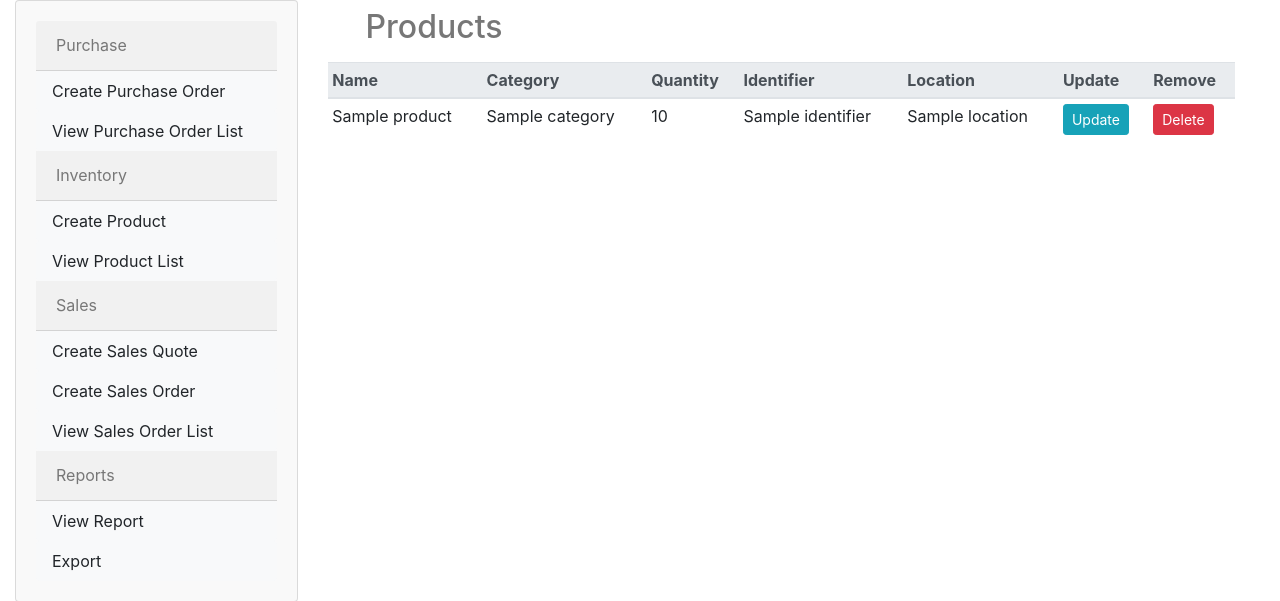
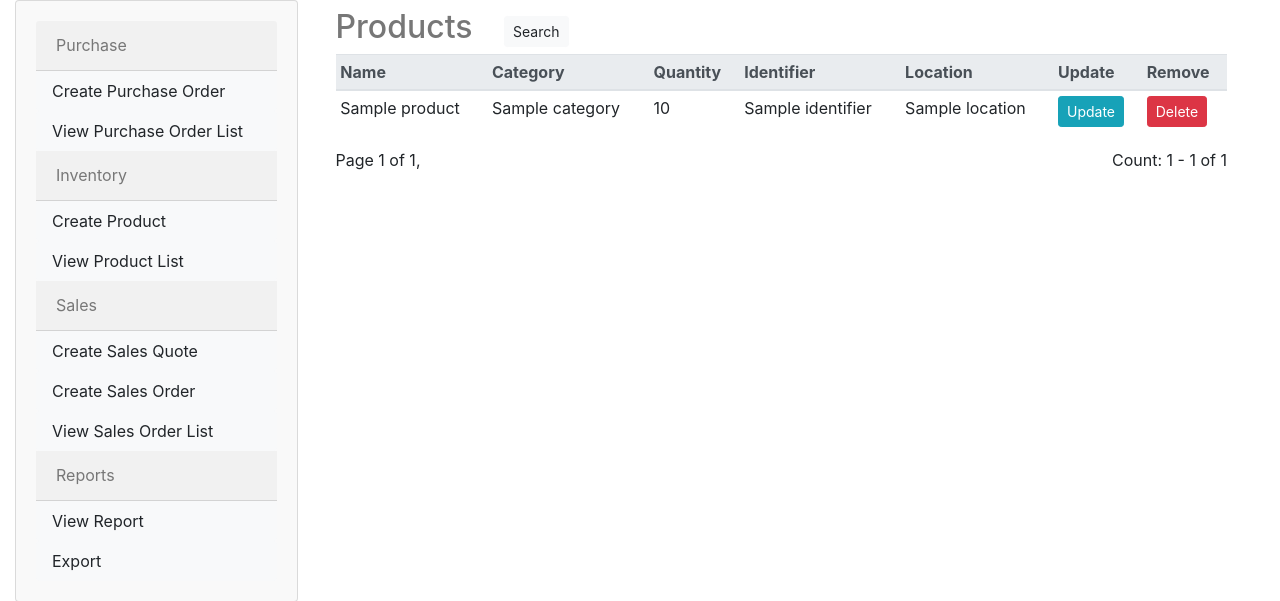
Before and after one commit to JoshiGirish/InventoryManagement, a Django app: template pyVenv/src/InventoryManagement/InvManage/templates/display/products.html in a window 1280 px wide. Shown: the part 56-657 px from the top of the page. Run offline with Django 3.2, Linux system fonts and the light colour scheme; the template is opened without the code that fills it: most values are stand-ins (such as "Sample title", 1, 10 or a date in 2020); some libraries are stand-ins or nearby versions.

Commit message:
Added support for filtering, pagination, and item count.

```diff
--- a/pyVenv/src/InventoryManagement/InvManage/templates/display/products.html
+++ b/pyVenv/src/InventoryManagement/InvManage/templates/display/products.html
@@ -1,15 +1,35 @@
 {% extends 'base.html' %}
 
 {% block title %}
-  <div class="container col-sm-6 m-2">
-    <div class="container d-flex align-items-center row">
+  <div class="m-2">
+    <div class="d-flex align-items-center row">
         <!-- <h2 class="col-sm-6">Create Product</h2> -->
-        <h2 class="col-sm-6" style="color: #777777;">Products</h2>
-            <!-- <div>
-                <button class="btn btn-light m-1"><i class="fas fa-plus"></i> New</button>
-                <button class="btn btn-light m-1"><i class="fas fa-edit"></i> Edit</button>
-                <button type= "submit" class="btn btn-light m-1"><i class="fas fa-save"></i> Save</button>
-            </div> -->
+        <div class="col-sm-2">
+          <h2 style="color: #777777;">Products</h2>
+        </div>
+        <div class="col-sm-10">
+          <form class="form-inline" id="productsFilterForm" action="" method="GET">
+              <!-- {{ myFilter.form }} -->
+              <div class="col-sm-9">
+              {% for field in myFilter.form %}
+                <div class="form-group form-row m-1">
+                    <div class="col-sm-4">
+                        <label>{{ field.label }}</label>
+                    </div>
+                    <div class="col-sm-8">
+                        {{ field }}
+                    </div>
+                </div>
+              </div>
+                {% endfor %}
+                  <button class="btn btn-sm btn-light" type="submit">Search</button>
+          </form>
+          <script src="https://code.jquery.com/jquery-3.4.1.slim.min.js" integrity="sha384-J6qa4849blE2+poT4WnyKhv5vZF5SrPo0iEjwBvKU7imGFAV0wwj1yYfoRSJoZ+n" crossorigin="anonymous"></script>
+          <Script>
+           $('#productsFilterForm input').addClass('form-control')
+          </Script>
+        </div>
+
     </div>
   </div>
 {% endblock title %}
@@ -28,7 +48,7 @@
         </tr>
         </thead>
         <tbody>
-            {% for product in products %}
+            {% for product in page_obj %}
             <tr>
                 <!-- <th scope="row">1</th> -->
                 <td class="product_name">{{ product.name }}</td>
@@ -42,6 +62,31 @@
             {% endfor %}
         </tbody>
     </table>
+
+    <!-- Pagination -->
+    <div class="d-flex">
+      <div class="pagination mr-auto">
+        <span class="step-links">
+          {% if page_obj.has_previous %}
+            <a href="?page=1">&laquo; first</a>
+            <a href="?page={{ page_obj.previous_page_number }}">previous</a>
+          {% endif %}
+
+          <span class="current">
+            Page {{ page_obj.number }} of {{ page_obj.paginator.num_pages }},
+          </span>
+
+          {% if page_obj.has_next %}
+            <a href="?page={{ page_obj.next_page_number }}">next</a>
+            <a href="?page={{ page_obj.paginator.num_pages }}">last &raquo;</a>
+          {% endif %}
+        </span>
+      </div>
+      <div>
+        Count: {{ page_obj.start_index }} - {{ page_obj.end_index }} of {{ n_prod }}
+      </div>
+    </div>
+
     <!-- Modal -->
   <div class="modal fade" id="delModal" tabindex="-1" role="dialog" aria-labelledby="exampleModalLabel" aria-hidden="true">
     <div class="modal-dialog" role="document">
--- a/pyVenv/src/InventoryManagement/InventoryManagement/settings.py
+++ b/pyVenv/src/InventoryManagement/InventoryManagement/settings.py
@@ -37,6 +37,8 @@ INSTALLED_APPS = [
     'django.contrib.messages',
     'django.contrib.staticfiles',
     'InvManage',
+
+    'django_filters'
 ]
 
 MIDDLEWARE = [
```
Also changed, not shown: pyVenv/src/InventoryManagement/InvManage/filters.py (added, +9 -0 lines), pyVenv/src/InventoryManagement/InvManage/models.py (+6 -6 lines), pyVenv/src/InventoryManagement/InvManage/templates/product.html (+23 -37 lines), pyVenv/src/InventoryManagement/InvManage/views.py (+15 -3 lines), pyVenv/src/InventoryManagement/InvManage/migrations/0008_auto_20200325_1938.py (added), pyVenv/src/InventoryManagement/InvManage/migrations/0009_auto_20200325_1939.py (added), pyVenv/src/InventoryManagement/InvManage/migrations/0010_auto_20200325_1958.py (added), pyVenv/src/InventoryManagement/InventoryManagement/media/shoe_YxyprH0.png (added), pyVenv/src/InventoryManagement/InventoryManagement/media/var1.PNG (added), pyVenv/src/InventoryManagement/InventoryManagement/media/var1_S7wrGU1.PNG (added), pyVenv/src/InventoryManagement/InventoryManagement/media/var2.PNG (added), pyVenv/src/InventoryManagement/db.sqlite3.
